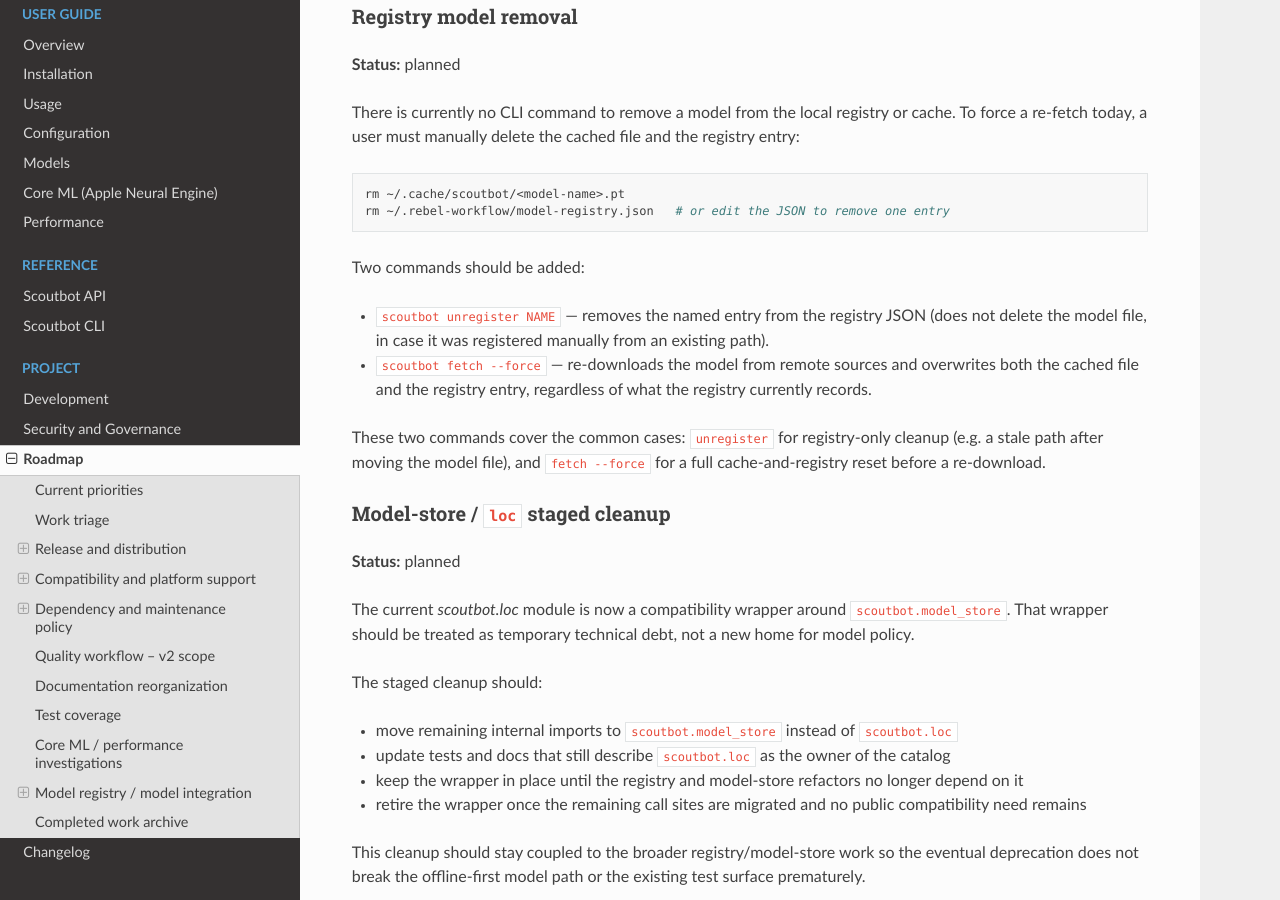
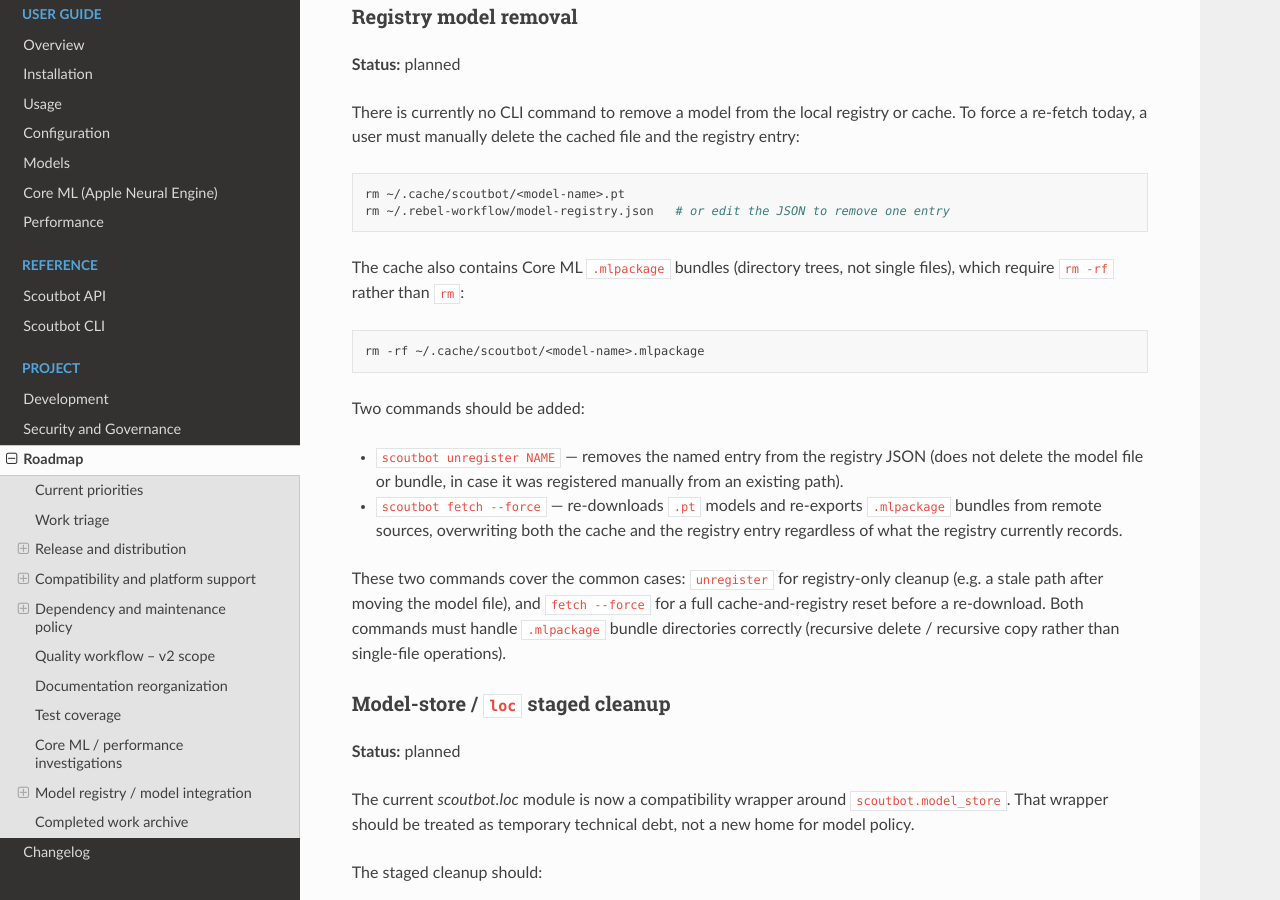
Before and after one commit to SurveyTools/scoutbot-two, a Sphinx documentation site: the page built from docs/roadmap.rst, in a window 1280 px wide and 900 px high, scrolled down 5892 px. Built offline with Sphinx 7.4.7 and the Read the Docs theme 3.1.0, drawn with Linux system fonts in a browser that asks for light colours; formulas are drawn with MathJax 3.

Commit message:
Note to add registry cleanout and fetch --force.

```diff
--- a/docs/roadmap.rst
+++ b/docs/roadmap.rst
@@ -289,16 +289,25 @@ a re-fetch today, a user must manually delete the cached file and the registry e
    rm ~/.cache/scoutbot/<model-name>.pt
    rm ~/.rebel-workflow/model-registry.json   # or edit the JSON to remove one entry
 
+The cache also contains Core ML ``.mlpackage`` bundles (directory trees, not single files),
+which require ``rm -rf`` rather than ``rm``:
+
+.. code-block:: bash
+
+   rm -rf ~/.cache/scoutbot/<model-name>.mlpackage
+
 Two commands should be added:
 
 * ``scoutbot unregister NAME`` — removes the named entry from the registry JSON (does not
-  delete the model file, in case it was registered manually from an existing path).
-* ``scoutbot fetch --force`` — re-downloads the model from remote sources and overwrites both
-  the cached file and the registry entry, regardless of what the registry currently records.
+  delete the model file or bundle, in case it was registered manually from an existing path).
+* ``scoutbot fetch --force`` — re-downloads ``.pt`` models and re-exports ``.mlpackage``
+  bundles from remote sources, overwriting both the cache and the registry entry regardless
+  of what the registry currently records.
 
 These two commands cover the common cases: ``unregister`` for registry-only cleanup (e.g. a
 stale path after moving the model file), and ``fetch --force`` for a full cache-and-registry
-reset before a re-download.
+reset before a re-download. Both commands must handle ``.mlpackage`` bundle directories
+correctly (recursive delete / recursive copy rather than single-file operations).
 
 Model-store / ``loc`` staged cleanup
 ~~~~~~~~~~~~~~~~~~~~~~~~~~~~~~~~~~~
```
